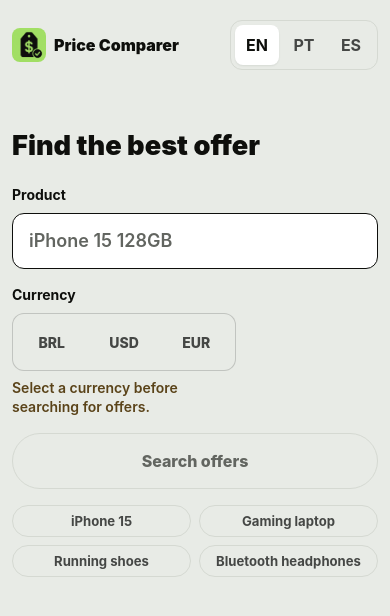
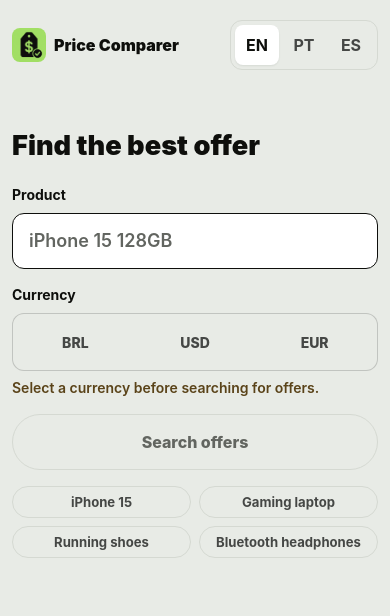
Before and after one commit to felipepg22/PriceComparerWeb, an Angular app in the folder client/: page / in a window 390 px wide. Shown: the top 616 px of the page. Built offline with nearby package versions, Linux system fonts and the light colour scheme.

Commit message:
fix: alignments

```diff
--- a/client/src/app/components/search-panel.component.css
+++ b/client/src/app/components/search-panel.component.css
@@ -8,7 +8,7 @@
 
 .search-panel__controls {
   display: grid;
-  grid-template-columns: minmax(18rem, 1fr) minmax(12.5rem, max-content) max-content;
+  grid-template-columns: minmax(18rem, 1fr) 10.75rem max-content;
   gap: var(--wise-space-lg, 1rem);
   align-items: start;
 }
@@ -20,7 +20,7 @@
 }
 
 .search-panel__field--currency {
-  width: max-content;
+  width: 100%;
   max-width: 100%;
 }
 
@@ -198,7 +198,7 @@ button:focus-visible {
   }
 
   .search-panel__field--currency {
-    width: min(14rem, 100%);
+    width: 10.75rem;
   }
 }
 
@@ -213,6 +213,10 @@ button:focus-visible {
     min-width: 0;
   }
 
+  .search-panel__field--currency {
+    width: 100%;
+  }
+
   .search-panel__submit {
     width: 100%;
     margin-top: 0;
```
Also changed, not shown: 2 other files (tests, documents, lock files or other folders).
